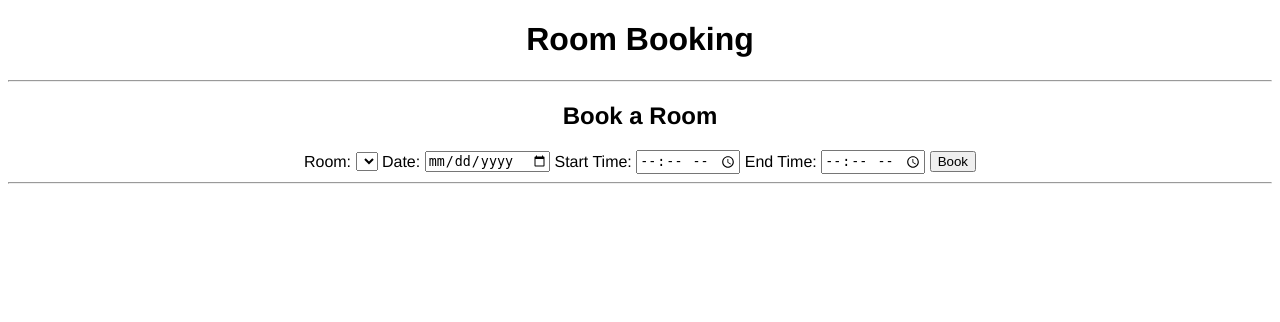
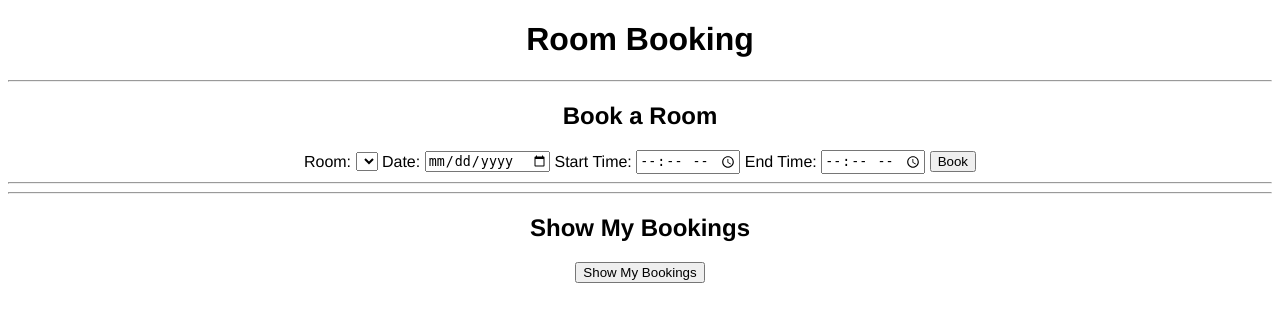
Before and after one commit to archananirwan02/Room-Booking-System, a FastAPI app: page / in a window 1280 px wide. Shown: the top 322 px of the page. Run offline with FastAPI, Linux system fonts and the light colour scheme; lists and menus that the app fills with data are empty; parts of the project's set-up code (start-up, migrations or seed data) failed here and were passed over; some libraries are stand-ins or nearby versions.

Commit message:
show all bookings the

```diff
--- a/main.py
+++ b/main.py
@@ -184,3 +184,34 @@ async def book_room(req: Request):
     })
 
     return RedirectResponse("/?success=booking_created", status_code=303)
+
+
+# Route for All my bookings
+@app.get("/my-bookings", response_class=HTMLResponse)
+async def my_bookings(req: Request):
+
+    # Get logged-in user
+    id_token = req.cookies.get("token")
+    user_token = validateFirebaseToken(id_token)
+
+    if not user_token:
+        return RedirectResponse("/?error=not_logged_in", status_code=303)
+
+    user_email = user_token["email"]
+
+    # Fetch all bookings for this user
+    user_bookings = list(bookings_doc.find({"user_email": user_email}))
+
+    # Attach room + date info
+    for b in user_bookings:
+        day = days_doc.find_one({"_id": ObjectId(b["day_id"])})
+        if not day:
+            continue  # skip corrupted booking
+        room = rooms_doc.find_one({"_id": ObjectId(day["room_id"])})
+        b["date"] = day["date"]
+        b["room_no"] = room["room_no"]
+
+    return templates.TemplateResponse(
+        "bookings.html",
+        {"request": req, "bookings": user_bookings}
+    )
--- a/templates/main.html
+++ b/templates/main.html
@@ -84,6 +84,15 @@
 </ul>
 {% endif %}
 
+
+<!--Show my Bookings form-->
+<hr/>
+<h2>Show My Bookings</h2>
+
+<form method="get" action="/my-bookings">
+    <button type="submit">Show My Bookings</button>
+</form>
+
 </body>
 
 </html>
```
Also changed, not shown: templates/bookings.html (added, +21 -0 lines).
